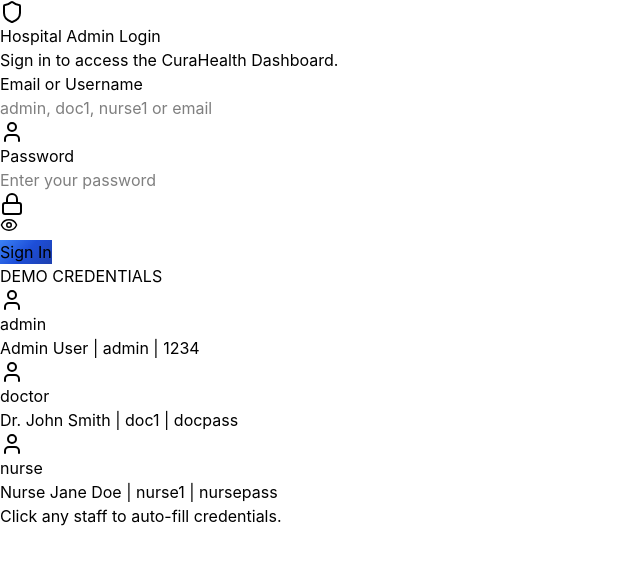
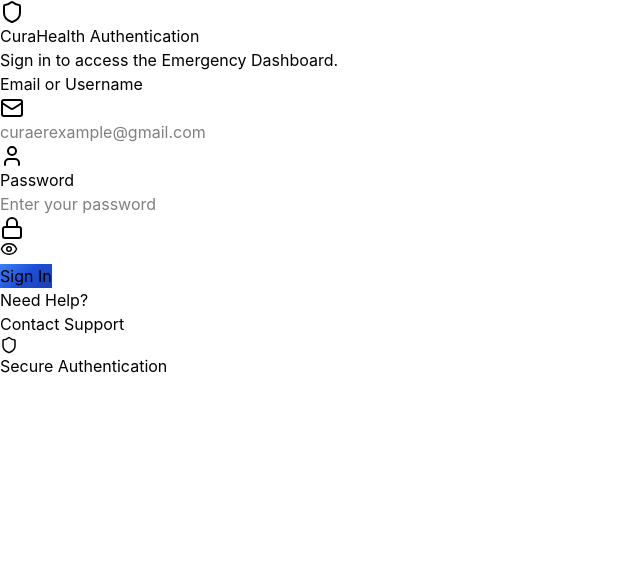
Before and after one commit to charantm7/Er-Dept, a React (Vite) app in the folder Er-Dept-frontend/: page /login in a window 1280 px wide. Shown: the top 564 px of the page, without its empty margins (0-640 px from the left). Built offline with nearby package versions, Linux system fonts and the light colour scheme.

Commit message:
feat: added supabase authentication

```diff
--- a/Er-Dept-frontend/src/App.jsx
+++ b/Er-Dept-frontend/src/App.jsx
@@ -23,7 +23,7 @@
             <Route path={ROUTES.HOME} element={<RootRedirect />} />
 
             {/* Login Route */}
-            <Route path={ROUTES.LOGIN} element={<Login />} />
+            <Route path={ROUTES.LOGIN} element={<LoginRedirect />} />
 
             {/* Single Dashboard route */}
             <Route
@@ -44,7 +44,6 @@
               }
             />
 
-            {/* redirect route */}
             <Route path={ROUTES.NURSE} element={<Navigate to={ROUTES.DASHBOARD} replace />} />
             <Route path={ROUTES.ADMIN} element={<Navigate to={ROUTES.DASHBOARD} replace />} />
             <Route path={ROUTES.DOCTOR} element={<Navigate to={ROUTES.DASHBOARD} replace />} />
@@ -103,7 +102,26 @@
     nurse: ROUTES.NURSE,
   };
 
-  return <Navigate to={redirectMap[user.role] || ROUTES.LOGIN} replace />;
+  return <Navigate to={redirectMap[user?.user_metadate?.role] || ROUTES.LOGIN} replace />;
+};
+
+const LoginRedirect = () => {
+  const { user, loading } = useAuth();
+
+  if (loading) {
+    return <div>Loading...</div>;
+  }
+
+  if (user) {
+    const redirectMap = {
+      admin: ROUTES.ADMIN,
+      doctor: ROUTES.DOCTOR,
+      nurse: ROUTES.NURSE,
+    };
+
+    return <Navigate to={redirectMap[user?.user_metadate?.role] || ROUTES.DASHBOARD} replace />;
+  }
+  return <Login />;
 };
 
 export default App;
--- a/Er-Dept-frontend/src/components/Auth/Authprovider.jsx
+++ b/Er-Dept-frontend/src/components/Auth/Authprovider.jsx
@@ -1,4 +1,5 @@
 import React, { createContext, useContext, useState, useEffect } from "react";
+import { supabaseclient } from "../Config/supabase";
 
 const AuthContext = createContext();
 
@@ -10,65 +11,55 @@
 
 export const AuthProvider = ({ children }) => {
   const [loading, setLoading] = useState(true);
+  const [role, setRole] = useState(null);
   const [user, setUser] = useState(null);
 
-  // ✅ Dummy users for authentication
-  const dummyUsers = [
-    { username: "admin", password: "1234", role: "admin", name: "Admin User", email: "admin@hospital.com" },
-    { username: "doc1", password: "docpass", role: "doctor", name: "Dr. John Smith", email: "doctor@hospital.com" },
-    { username: "nurse1", password: "nursepass", role: "nurse", name: "Nurse Jane Doe", email: "nurse@hospital.com" },
-  ];
+  useEffect(() => {
+    const getUser = async () => {
+      const { data, error } = await supabaseclient.auth.getUser();
+      if (data?.user) {
+        setUser(data.user);
+        setRole(data.user.user_metadata?.role || null);
+      } else {
+        console.error("Unable to fetch loggedIn user!", error);
+      }
+      setLoading(false);
+    };
 
-  // ✅ Restore user from localStorage
-  useEffect(() => {
-    const savedUser = localStorage.getItem("er_user");
-    if (savedUser) {
-      setUser(JSON.parse(savedUser));
-    }
-    setLoading(false);
+    getUser();
+
+    const { data: listeners } = supabaseclient.auth.onAuthStateChange((_event, session) => {
+      if (session?.user) {
+        setUser(session.user);
+        setRole(session.user.user_metadata?.role || null);
+      } else {
+        setUser(null);
+        setRole(null);
+      }
+    });
+    return () => listeners.subscription.unsubscribe();
   }, []);
 
-  // ✅ Role-based redirect helper
-  const getRoleBasedRedirect = (role) => {
-    const redirectMap = {
-      admin: "/admin",
-      doctor: "/doctor",
-      nurse: "/nurse",
-    };
-    return redirectMap[role] || "/";
+  const redirectTo = {
+    admin: "/admin",
+    doctor: "/doctor",
+    nurse: "/nurse",
   };
 
-  // ✅ Login with dummy credentials
   const login = async (email, password) => {
-    setLoading(true);
+    if (!email || !password) {
+      return { success: false, message: "Please Enter Credentials." };
+    }
     try {
-      // Find user by email or username
-      const foundUser = dummyUsers.find(
-        (user) => user.email === email || user.username === email
-      );
+      const { data, error } = await supabaseclient.auth.signInWithPassword({ email, password });
 
-      if (!foundUser) {
-        return { success: false, message: "User not found" };
+      if (error) {
+        return { success: false, message: error };
       }
 
-      if (foundUser.password !== password) {
-        return { success: false, message: "Invalid password" };
-      }
-
-      // Create user object without password
-      const { password: _, ...userWithoutPassword } = foundUser;
-      const userWithRole = { ...userWithoutPassword };
-
-      setUser(userWithRole);
-      localStorage.setItem("er_user", JSON.stringify(userWithRole));
-
-      console.log("✅ Logged in as:", userWithRole.role, "-", userWithRole.name);
-
-      return {
-        success: true,
-        user: userWithRole,
-        redirectTo: getRoleBasedRedirect(userWithRole.role),
-      };
+      setUser(data.user);
+      setRole(data.user.user_metadata?.role || null);
+      return { data: data.user, success: true, redirectTo: redirectTo[data.user.user_metadata?.role] };
     } catch (err) {
       console.error("Auth error:", err);
       return { success: false, message: "Something went wrong" };
@@ -77,11 +68,12 @@
     }
   };
 
-  // ✅ Logout
-  const logout = () => {
+  const logout = async () => {
+    await supabaseclient.auth.signOut();
     setUser(null);
-    localStorage.removeItem("er_user");
+    setRole(null);
   };
 
-  return <AuthContext.Provider value={{ user, login, logout, loading }}>{children}</AuthContext.Provider>;
+  const value = { user, login, logout, role, loading, isAuthenticated: !!user };
+  return <AuthContext.Provider value={value}>{children}</AuthContext.Provider>;
 };
--- a/Er-Dept-frontend/src/components/Auth/Login.jsx
+++ b/Er-Dept-frontend/src/components/Auth/Login.jsx
@@ -1,30 +1,12 @@
 import React, { useState, useEffect } from "react";
 import { useAuth } from "./Authprovider";
 import { useNavigate, useLocation } from "react-router-dom";
-import { Eye, EyeOff, Phone, Lock, Shield, User } from "lucide-react";
+import { Eye, EyeOff, Phone, Lock, Shield, User, Mail } from "lucide-react";
 import { useToast } from "../Context/ToastContext";
-
-const demoUsers = [
-  { username: "admin", password: "1234", role: "admin", name: "Admin User", email: "admin@hospital.com" },
-  {
-    username: "doc1",
-    password: "docpass",
-    role: "doctor",
-    name: "Dr. John Smith",
-    email: "doctor@hospital.com",
-  },
-  {
-    username: "nurse1",
-    password: "nursepass",
-    role: "nurse",
-    name: "Nurse Jane Doe",
-    email: "nurse@hospital.com",
-  },
-];
 
 function Login() {
   const { login, user, loading } = useAuth();
-  const { success, errorToast: setError } = useToast();
+  const { success, errorToast: setError, info } = useToast();
   const navigate = useNavigate();
   const location = useLocation();
 
@@ -32,11 +14,9 @@
   const [password, setPassword] = useState("");
   const [showPassword, setShowPassword] = useState(false);
   const [isSubmitting, setIsSubmitting] = useState(false);
-  const [hasRedirected, setHasRedirected] = useState(false);
 
   const from = location.state?.from?.pathname || null;
 
-  // ✅ Handle login submission
   const handleSubmit = async (e) => {
     e.preventDefault();
     setIsSubmitting(true);
@@ -47,7 +27,7 @@
       setError(result.message);
       setIsSubmitting(false);
     } else {
-      success(`Welcome back, ${result.user.name}! 🎉`);
+      success(`Welcome back, ${result.data.email}! 🎉`);
       setTimeout(() => {
         navigate(from || result.redirectTo, { replace: true });
       }, 500);
@@ -55,11 +35,6 @@
     }
 
     navigate(from || result.redirectTo, { replace: true });
-  };
-
-  const fillDemoUser = (user) => {
-    setUsername(user.username);
-    setPassword(user.password);
   };
 
   if (loading) {
@@ -75,14 +50,13 @@
 
   return (
     <div className="min-h-screen flex flex-col items-center justify-center p-6 bg-gradient-to-br from-blue-200 via-blue-100 to-white">
-      <div className="w-full max-w-lg bg-white shadow-xl rounded-2xl p-6 sm:p-8 border border-blue-100 transition-all">
-        {/* --- Login UI --- */}
+      <div className="w-full max-w-lg bg-white shadow-xl rounded-2xl p-6 sm:p-8  border border-blue-100 transition-all ">
         <div className="text-center mb-6">
           <div className="mx-auto h-16 w-16 bg-white rounded-full flex items-center justify-center shadow-md border border-blue-200">
             <Shield className="h-8 w-8 text-blue-600" />
           </div>
-          <h2 className="mt-4 text-2xl sm:text-3xl font-bold text-gray-900">Hospital Admin Login</h2>
-          <p className="mt-2 text-sm text-gray-600">Sign in to access the CuraHealth Dashboard.</p>
+          <h2 className="mt-4 text-2xl sm:text-3xl font-bold text-gray-900">CuraHealth Authentication</h2>
+          <p className="mt-2 text-sm text-gray-600">Sign in to access the Emergency Dashboard.</p>
         </div>
 
         <form onSubmit={handleSubmit} className="space-y-5">
@@ -90,13 +64,14 @@
           <div>
             <label className="block text-sm font-medium text-gray-700 mb-1">Email or Username</label>
             <div className="relative">
+              <Mail className="absolute left-3 top-3.5 h-5 w-5 text-gray-400" />
               <input
-                type="text"
+                type="email"
                 disabled={isSubmitting}
                 value={username}
                 onChange={(e) => setUsername(e.target.value)}
-                placeholder="admin, doc1, nurse1 or email"
-                className="block w-full pl-3 pr-10 py-3 border border-gray-300 rounded-lg focus:outline-none focus:ring-2 focus:ring-blue-400 focus:border-transparent transition"
+                placeholder="curaerexample@gmail.com"
+                className="block w-full pl-10 pr-10 py-3 border border-gray-300 rounded-lg focus:outline-none focus:ring-2 focus:ring-blue-400 focus:border-transparent transition"
               />
               <User className="absolute right-3 top-3.5 h-5 w-5 text-gray-400" />
             </div>
@@ -128,7 +103,7 @@
           <button
             type="submit"
             disabled={isSubmitting}
-            className="w-full py-3 text-white font-medium rounded-lg shadow-md transition-all duration-200 disabled:opacity-60"
+            className="w-full py-3 cursor-pointer text-white font-medium rounded-lg shadow-md transition-all duration-200 disabled:opacity-60"
             style={{
               background: "linear-gradient(135deg, #3b82f6 0%, #1d4ed8 50%, #1e40af 100%)",
             }}
@@ -136,35 +111,16 @@
             {isSubmitting ? "Signing in..." : "Sign In"}
           </button>
         </form>
-
-        {/* Demo users */}
-        <div className="mt-6 mb-4 border-t border-gray-200"></div>
-        <p className="text-center text-sm font-semibold text-gray-600 mb-3">DEMO CREDENTIALS</p>
-        <div className="flex flex-col gap-3">
-          {demoUsers.map((demo, idx) => (
-            <div
-              key={idx}
-              onClick={() => fillDemoUser(demo)}
-              className={`flex items-center justify-between rounded-lg border-2 px-3 py-2 cursor-pointer transition ${
-                username === demo.username
-                  ? "border-blue-500 bg-blue-50"
-                  : "border-gray-100 hover:border-blue-400 hover:bg-blue-50"
-              }`}
-            >
-              <div className="flex items-center gap-2">
-                <User className="h-6 w-6 text-blue-500" />
-                <div>
-                  <p className="font-medium text-[15px] capitalize">{demo.role}</p>
-                  <p className="text-xs text-gray-500">
-                    {demo.name} | {demo.username} | {demo.password}
-                  </p>
-                </div>
-              </div>
-            </div>
-          ))}
+        <div className=" flex gap-2 text-sm mt-4 text-gray-600">
+          <p>Need Help?</p>
+          <a href="#" className="text-blue-500 underline">
+            Contact Support
+          </a>
         </div>
-
-        <p className="mt-4 text-xs text-gray-500 text-center">Click any staff to auto-fill credentials.</p>
+        <div className="mt-3 relative top-2 flex justify-center text-gray-400 items-center gap-2 text-sm">
+          <Shield size={18} />
+          Secure Authentication
+        </div>
       </div>
     </div>
   );
--- a/Er-Dept-frontend/src/components/Auth/ProtectRoute.jsx
+++ b/Er-Dept-frontend/src/components/Auth/ProtectRoute.jsx
@@ -26,7 +26,7 @@
     return <Navigate to={fallbackPath} state={{ from: location }} replace />;
   }
 
-  if (allowedRoles.length > 0 && !allowedRoles.includes(user?.role)) {
+  if (allowedRoles.length > 0 && !allowedRoles.includes(user?.user_metadata?.role)) {
     return (
       <div className="min-h-screen flex items-center justify-center bg-gradient-to-br from-red-50 to-white">
         <div className="text-center p-8 bg-white rounded-lg shadow-xl max-w-md">
```
Also changed, not shown: Er-Dept-frontend/src/components/Dashboards/UnifiedDashboard.jsx (+24 -1 lines).
